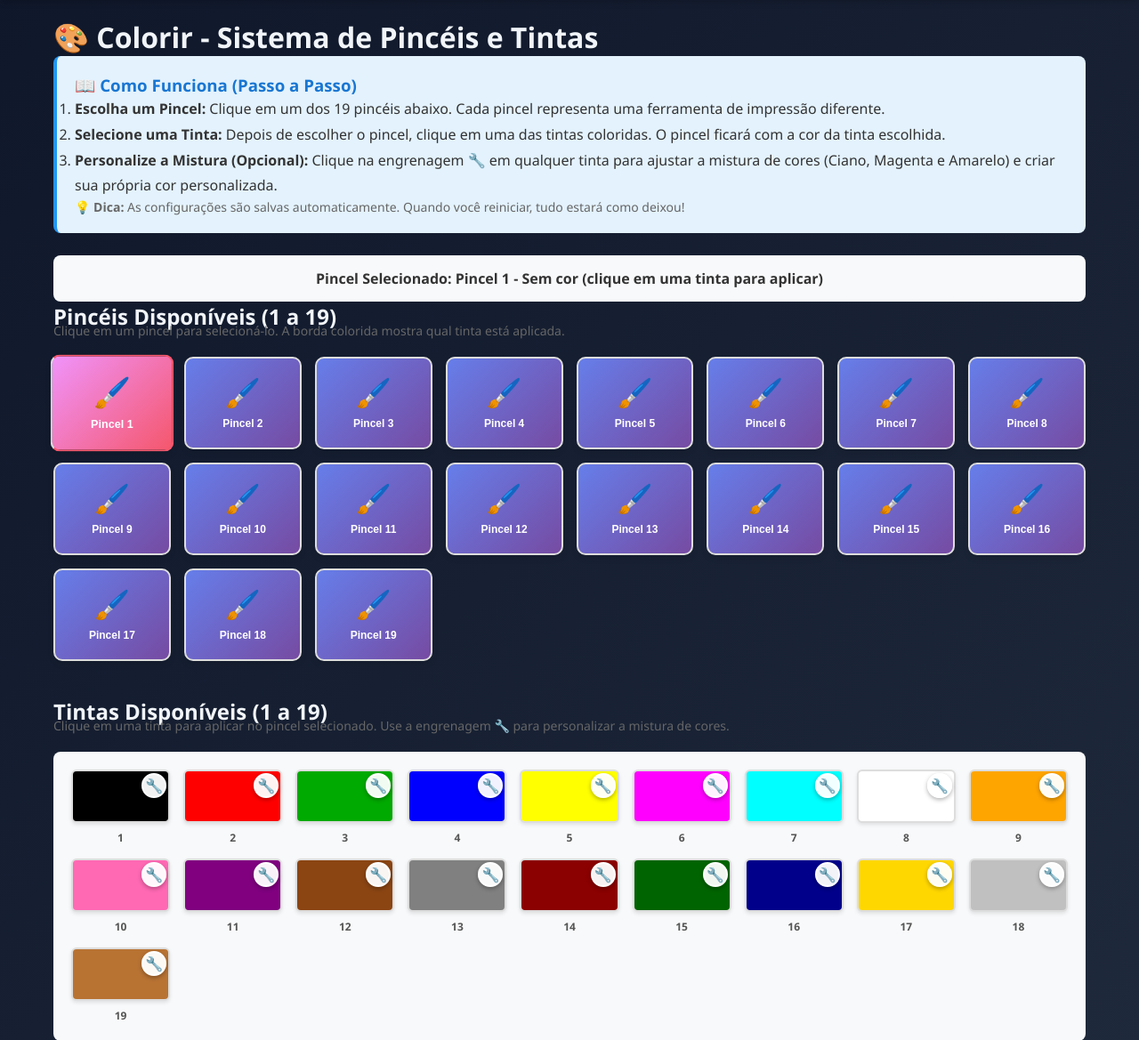
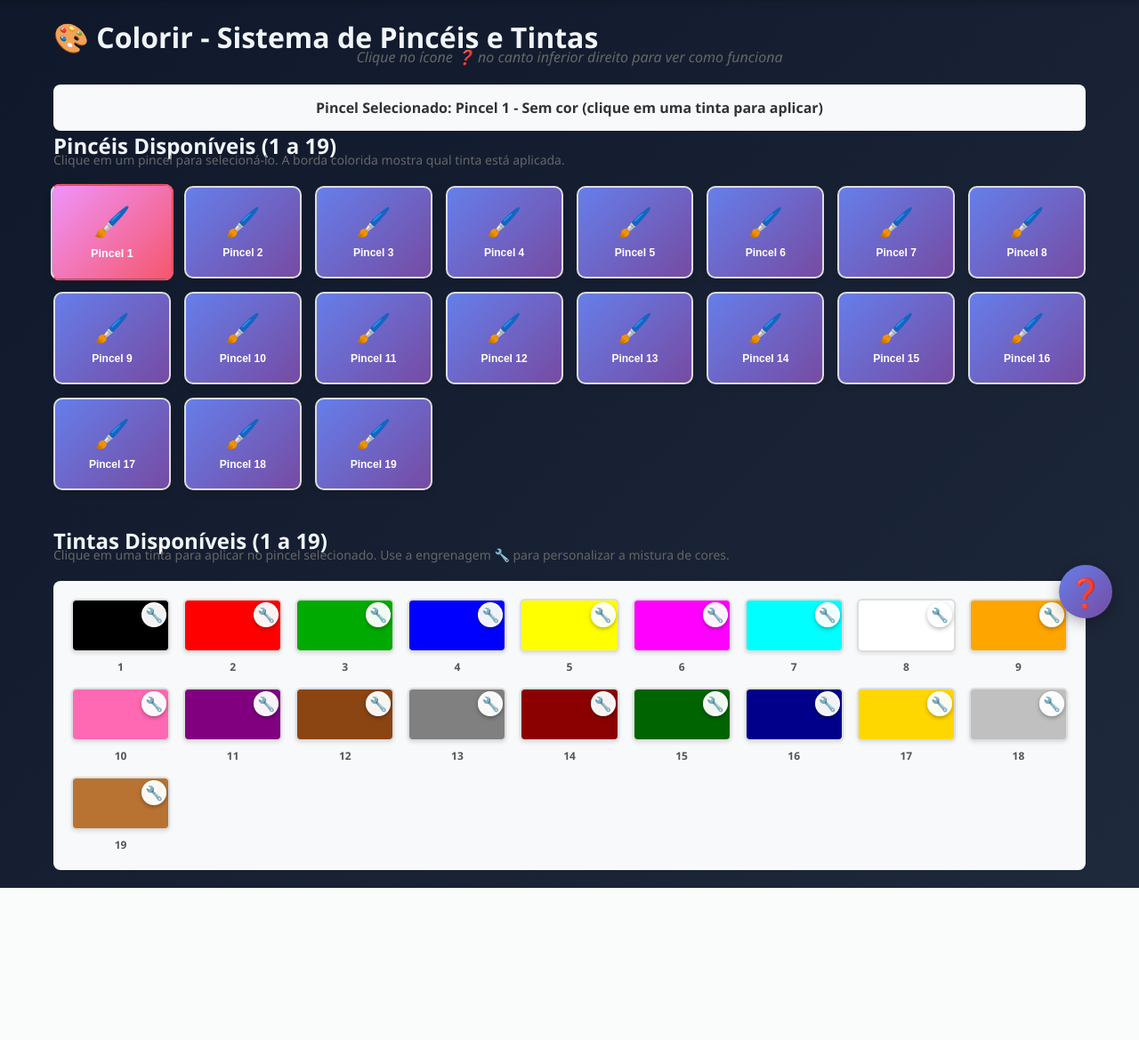
Before and after one commit to tonymichaelb/Chromasistem, a Flask app: page /colorir in a window 1280 px wide. Shown: the part 75-1244 px from the top of the page at 89% size. After the commit the page ends 1073 px from the top, so only its background shows below. Run offline with Flask 3, Linux system fonts and the light colour scheme; the visitor is signed in with stand-in values (Sample User, id 1); data that the repository does not hold is empty; some libraries are stand-ins or nearby versions.

Commit message:
❓ Adiciona ícone de ajuda flutuante com modal de instruções

```diff
--- a/templates/colorir.html
+++ b/templates/colorir.html
@@ -367,6 +367,125 @@
         .color-sample:hover {
             transform: scale(1.05);
         }
+
+        .help-icon {
+            position: fixed;
+            bottom: 30px;
+            right: 30px;
+            width: 60px;
+            height: 60px;
+            background: linear-gradient(135deg, #667eea 0%, #764ba2 100%);
+            border-radius: 50%;
+            display: flex;
+            align-items: center;
+            justify-content: center;
+            font-size: 32px;
+            color: white;
+            cursor: pointer;
+            box-shadow: 0 4px 15px rgba(0, 0, 0, 0.3);
+            transition: all 0.3s ease;
+            z-index: 999;
+        }
+
+        .help-icon:hover {
+            transform: scale(1.1);
+            box-shadow: 0 6px 20px rgba(0, 0, 0, 0.4);
+        }
+
+        .help-modal {
+            display: none;
+            position: fixed;
+            z-index: 1001;
+            left: 0;
+            top: 0;
+            width: 100%;
+            height: 100%;
+            background-color: rgba(0, 0, 0, 0.6);
+            animation: fadeIn 0.3s;
+        }
+
+        @keyframes fadeIn {
+            from { opacity: 0; }
+            to { opacity: 1; }
+        }
+
+        .help-modal-content {
+            background: white;
+            margin: 5% auto;
+            padding: 0;
+            border-radius: 15px;
+            width: 90%;
+            max-width: 600px;
+            box-shadow: 0 8px 30px rgba(0, 0, 0, 0.3);
+            animation: slideDown 0.3s;
+        }
+
+        @keyframes slideDown {
+            from {
+                transform: translateY(-50px);
+                opacity: 0;
+            }
+            to {
+                transform: translateY(0);
+                opacity: 1;
+            }
+        }
+
+        .help-modal-header {
+            background: linear-gradient(135deg, #667eea 0%, #764ba2 100%);
+            color: white;
+            padding: 20px 30px;
+            border-radius: 15px 15px 0 0;
+            display: flex;
+            justify-content: space-between;
+            align-items: center;
+        }
+
+        .help-modal-header h2 {
+            margin: 0;
+            font-size: 24px;
+        }
+
+        .help-close {
+            color: white;
+            font-size: 32px;
+            font-weight: bold;
+            cursor: pointer;
+            transition: transform 0.2s;
+        }
+
+        .help-close:hover {
+            transform: scale(1.2);
+        }
+
+        .help-modal-body {
+            padding: 30px;
+            line-height: 1.8;
+            color: #333;
+        }
+
+        .help-modal-body ol {
+            margin: 20px 0;
+            padding-left: 20px;
+        }
+
+        .help-modal-body li {
+            margin-bottom: 15px;
+        }
+
+        .help-modal-body strong {
+            color: #667eea;
+        }
+
+        .help-tip {
+            background: #fff3cd;
+            border-left: 4px solid #ffc107;
+            padding: 15px;
+            border-radius: 5px;
+            margin-top: 20px;
+            font-size: 14px;
+            color: #856404;
+        }
     </style>
 </head>
 <body class="dashboard-page">
@@ -391,18 +510,9 @@
 
     <div class="colorir-container">
         <h1>🎨 Colorir - Sistema de Pincéis e Tintas</h1>
-
-        <div style="background: #e3f2fd; border-left: 4px solid #2196F3; padding: 20px; border-radius: 8px; margin-bottom: 25px;">
-            <h3 style="margin-top: 0; color: #1976D2;">📖 Como Funciona (Passo a Passo)</h3>
-            <ol style="line-height: 1.8; color: #333;">
-                <li><strong>Escolha um Pincel:</strong> Clique em um dos 19 pincéis abaixo. Cada pincel representa uma ferramenta de impressão diferente.</li>
-                <li><strong>Selecione uma Tinta:</strong> Depois de escolher o pincel, clique em uma das tintas coloridas. O pincel ficará com a cor da tinta escolhida.</li>
-                <li><strong>Personalize a Mistura (Opcional):</strong> Clique na engrenagem 🔧 em qualquer tinta para ajustar a mistura de cores (Ciano, Magenta e Amarelo) e criar sua própria cor personalizada.</li>
-            </ol>
-            <p style="margin-bottom: 0; font-size: 14px; color: #666;">
-                <strong>💡 Dica:</strong> As configurações são salvas automaticamente. Quando você reiniciar, tudo estará como deixou!
-            </p>
-        </div>
+        <p style="text-align: center; color: #666; margin-top: -10px; margin-bottom: 20px;">
+            <em>Clique no ícone ❓ no canto inferior direito para ver como funciona</em>
+        </p>
 
         <div class="current-brush">
             Pincel Selecionado: <span id="currentBrush">Nenhum - Clique em um pincel para começar</span>
@@ -421,6 +531,39 @@
         </p>
         <div class="color-samples" id="colorSamples"></div>
 
+    </div>
+
+    <!-- Ícone de Ajuda Flutuante -->
+    <div class="help-icon" id="helpIcon" title="Clique para ver como funciona">❓</div>
+
+    <!-- Modal de Ajuda -->
+    <div id="helpModal" class="help-modal">
+        <div class="help-modal-content">
+            <div class="help-modal-header">
+                <h2>📖 Como Funciona</h2>
+                <span class="help-close" id="helpClose">&times;</span>
+            </div>
+            <div class="help-modal-body">
+                <p><strong>Bem-vindo ao Sistema de Pincéis e Tintas!</strong> Siga os passos abaixo para começar:</p>
+
+                <ol>
+                    <li><strong>Escolha um Pincel:</strong> Clique em um dos 19 pincéis disponíveis. Cada pincel representa uma ferramenta de impressão diferente. Os pincéis começam sem cor até que você aplique uma tinta.</li>
+
+                    <li><strong>Selecione uma Tinta:</strong> Depois de escolher o pincel, clique em uma das 19 tintas coloridas disponíveis. O pincel ficará com a cor da tinta escolhida.</li>
+
+                    <li><strong>Personalize a Mistura (Opcional):</strong> Clique na engrenagem 🔧 em qualquer tinta para abrir o configurador. Você pode:
+                        <ul style="margin-top: 10px;">
+                            <li>Ajustar as porcentagens de Ciano, Magenta e Amarelo</li>
+                            <li>Escolher uma cor RGB personalizada clicando na bolinha colorida</li>
+                        </ul>
+                    </li>
+                </ol>
+
+                <div class="help-tip">
+                    <strong>💡 Dica Importante:</strong> Todas as configurações são salvas automaticamente no servidor. Quando você recarregar a página ou reiniciar o sistema, suas cores e misturas personalizadas estarão preservadas!
+                </div>
+            </div>
+        </div>
     </div>
 
     <!-- Modal de Mistura -->
@@ -992,6 +1135,25 @@
         // Inicializar
         loadBrushMixtures();  // Carregar misturas e cores do servidor (já renderiza)
         loadCurrentBrush();
+
+        // ========== MODAL DE AJUDA ==========
+        const helpIcon = document.getElementById('helpIcon');
+        const helpModal = document.getElementById('helpModal');
+        const helpClose = document.getElementById('helpClose');
+
+        helpIcon.addEventListener('click', () => {
+            helpModal.style.display = 'block';
+        });
+
+        helpClose.addEventListener('click', () => {
+            helpModal.style.display = 'none';
+        });
+
+        window.addEventListener('click', (event) => {
+            if (event.target === helpModal) {
+                helpModal.style.display = 'none';
+            }
+        });
     </script>
 </body>
 </html>
```
